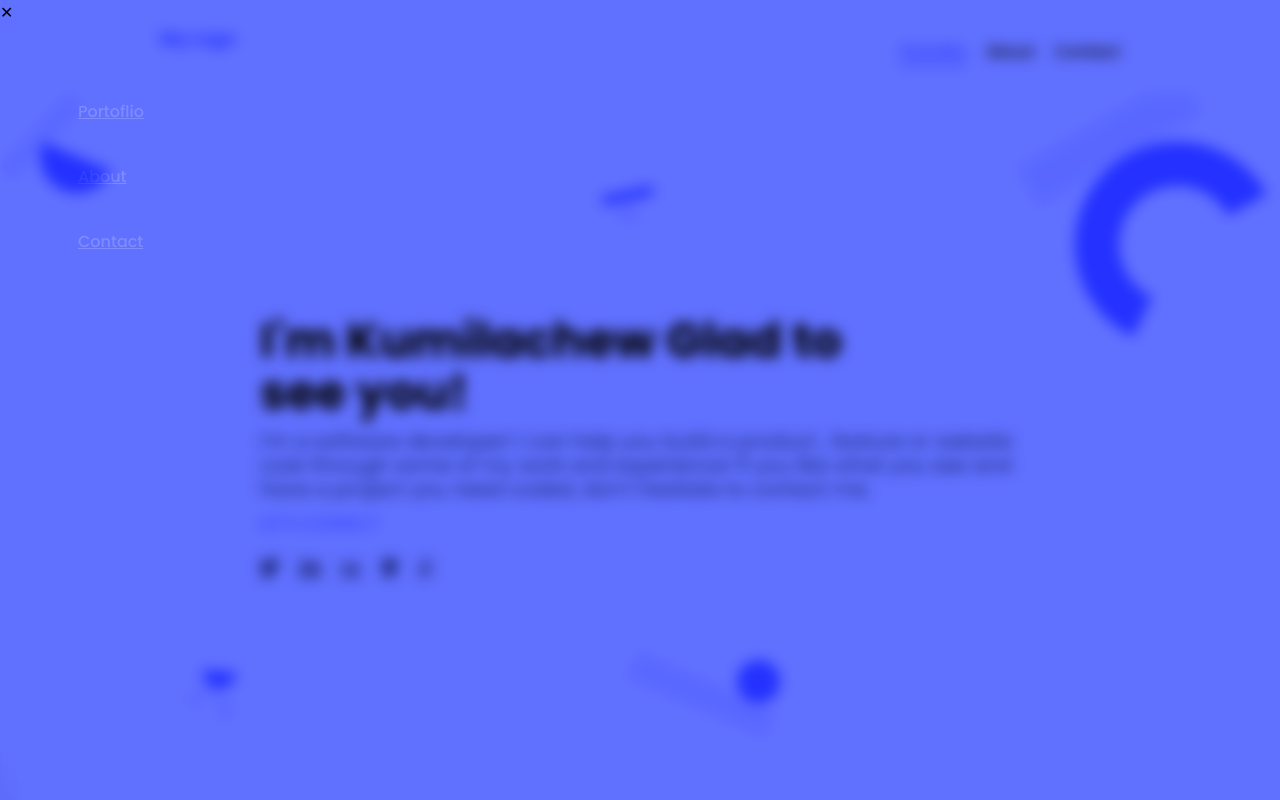
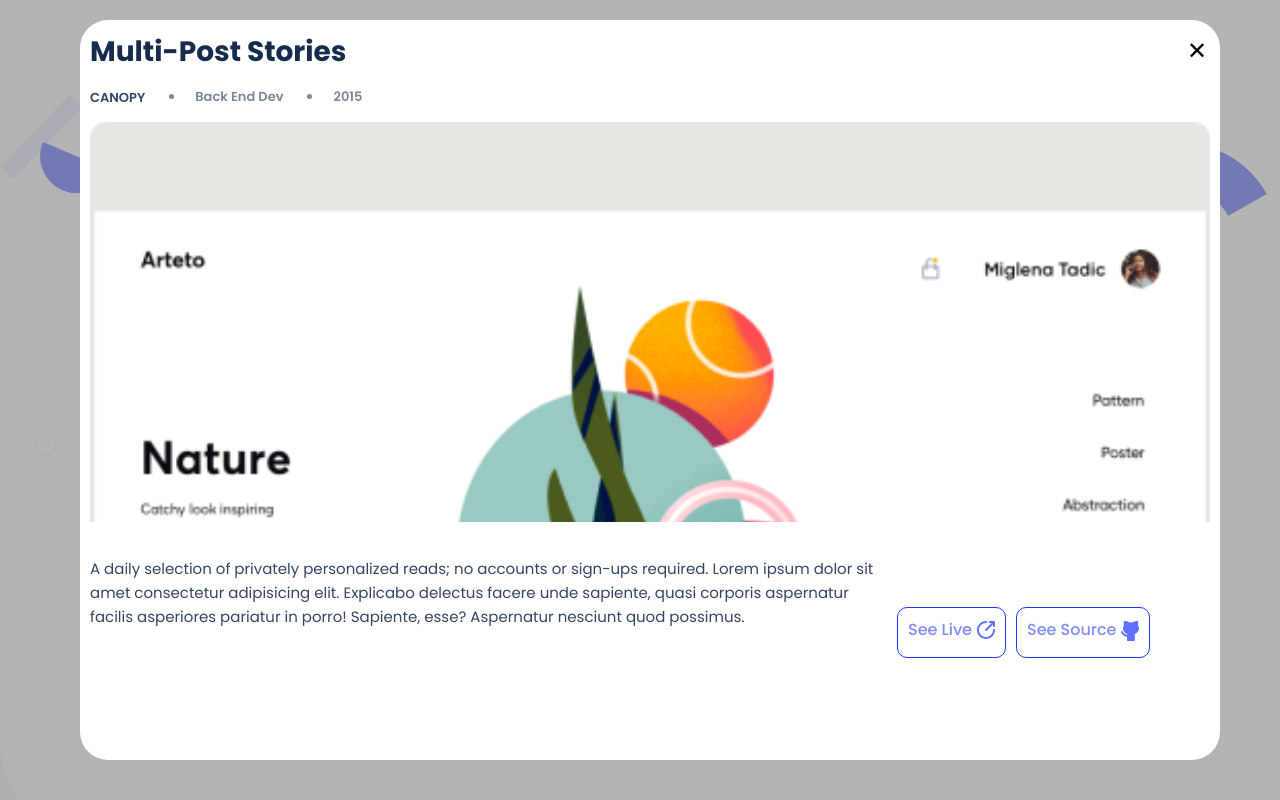
Before and after one commit to Kumilachew-g/Personal-Portfolio, a website: page index.html in a window 1280 px wide. Shown: the top 800 px of the page. Drawn offline with Linux system fonts and the light colour scheme.

Commit message:
Update Menu Style
Menu Style

```diff
--- a/css/menu.css
+++ b/css/menu.css
@@ -16,5 +16,162 @@
 }
 
 /* Add here */
-
+#popup-demo > a {
+  flex-grow: 1;
+  padding: 10px;
+  border-radius: 10px;
+  border: 1.5px solid #1D34FF;
+  box-sizing: border-box;
+  display: flex;
+  justify-content: center;
+  gap: 5px;
+}
+#nav-menu > ul > li > a {
+  font-weight: 600;
+  font-size: 32px;
+  line-height: 44px;
+  color: #fff !important;
+  text-decoration: none;
+}
+#pop-up-win {
+  position: fixed;
+  height: 100vh;
+  width: 100%;
+  top: 0;
+  background: #80808096;
+  z-index: 5;
+  padding: 30px 20px;
+}
+#pop-up-win > div {
+  background: white;
+  height: 90%;
+  border-radius: 16px;
+  padding: 10px;
+  width: calc(100% - 60px);
+  display: flex;
+  flex-direction: column;
+  gap: 5px;
+  overflow: hidden;
+}
+#popup-card {
+  width: 100%;
+  max-width: 400px;
+  margin: 0 auto;
+}
+#popup-card > img {
+  width: 100%;
+}
+#popup-head {
+  display: flex;
+  justify-content: space-between;
+}
+#popup-head > span {
+  font-size: 24px;
+  margin: 3px;
+}
+#popup-head > h2 {
+  font-weight: 700;
+  font-size: 28px;
+  line-height: 44px;
+  color: #172B4D;
+}
+#pop-up-win > div > ul {
+  list-style-type: unset;
+  font-weight: 600;
+  font-size: 13px;
+  line-height: 16px;
+  color: #7A869A;
+  justify-content: flex-start;
+}
+#pop-up-win > div > ul > li {
+  margin-left: 30px;
+}
+#pop-up-win > div > ul :nth-child(1) {
+  font-weight: 600;
+  font-size: 13px;
+  line-height: 18px;
+  color: #344563;
+  margin-left: -50px;
+  list-style-type: none;
+}
+/* #popup-explain {
+  overflow: scroll;
+} */
+#popup-explain > p {
+  font-weight: 400;
+  font-size: 15px;
+  line-height: 24px;
+  color: #344563;
+  padding-right: 23px;
+  margin: 0;
+}
+#popup-explain > div > menu {
+  font-weight: 500;
+  font-size: 12px;
+  line-height: 16px;
+  letter-spacing: 0.03em;
+  color: #6070FF;
+  padding: 10px 0 20px 0;
+  /* border-bottom: 1px solid #EBECF0; */
+}
+#popup-explain > div > menu > li {
+  padding: 7px 12px 0;
+  margin: 5px 5px 5px 0;
+  height: 24px;
+  background: #EBEBFF;
+  border-radius: 8px;
+  text-align: center;
+  float: left;
+  list-style-type: none;
+}
+#popup-explain > div {
+  display: flex;
+  flex-direction: column;
+}
+#popup-demo {
+  margin: 20px 0;
+  display: flex;
+  gap: 10px;
+}
+#popup-demo svg {
+  margin-top: 3px;
+}
+#popup-demo > a > span {
+  padding-bottom: 5px;
+}
+@media screen and (min-width: 650px) {
+  #pop-up-win {
+    padding: 20px 80px;
+  }
+  #pop-up-win > div {
+    border-radius: 28px;
+    width: calc(100% - 160px);
+  }
+  #popup-explain {
+    display: flex;
+    margin-top: 30px;
+  }
+  #popup-card {
+    max-width: unset;
+    height: 50vh;
+    overflow: hidden;
+  }
+  #popup-card > img {
+    -o-object-fit: cover;
+    object-fit: cover;
+  }
+  #popup-explain > p {
+    width: 70%;
+  }
+}
+#nav-menu > div {
+  display: flex;
+  justify-content: end;
+  margin: 30px 30px;
+  font-size: 25px;
+  color: white;
+}
+.hidden {
+  display: none;
+}
 /* Add here */
```
